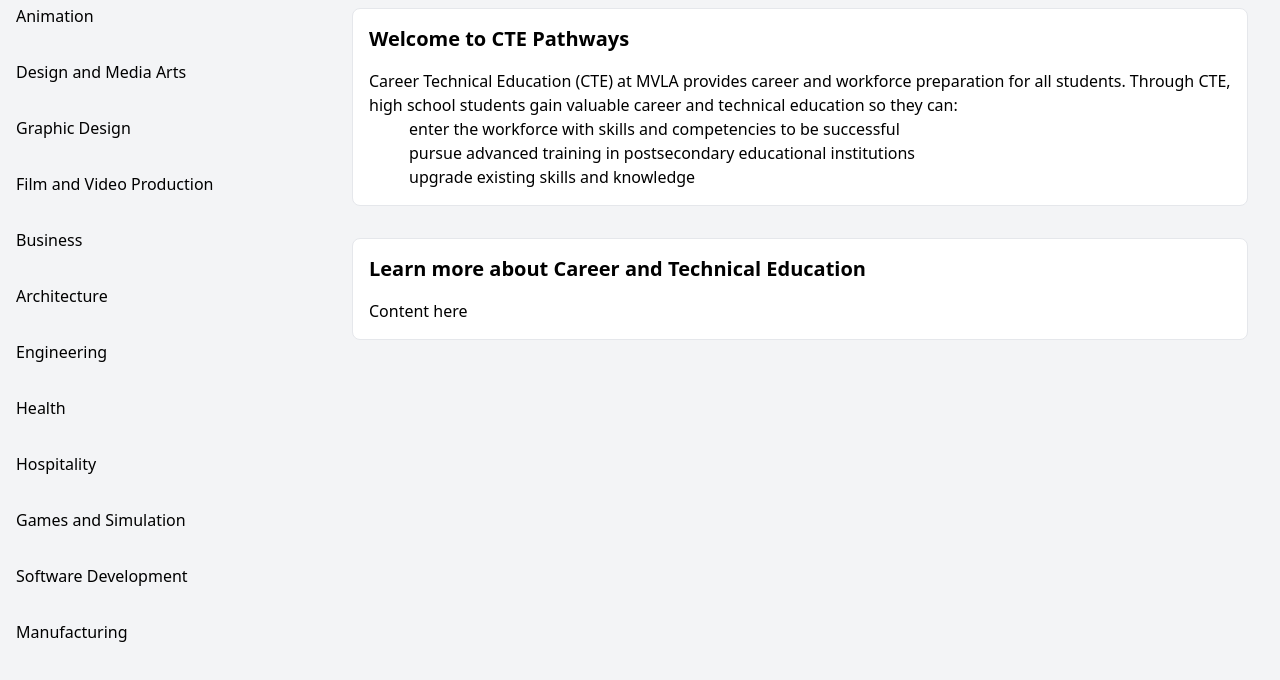
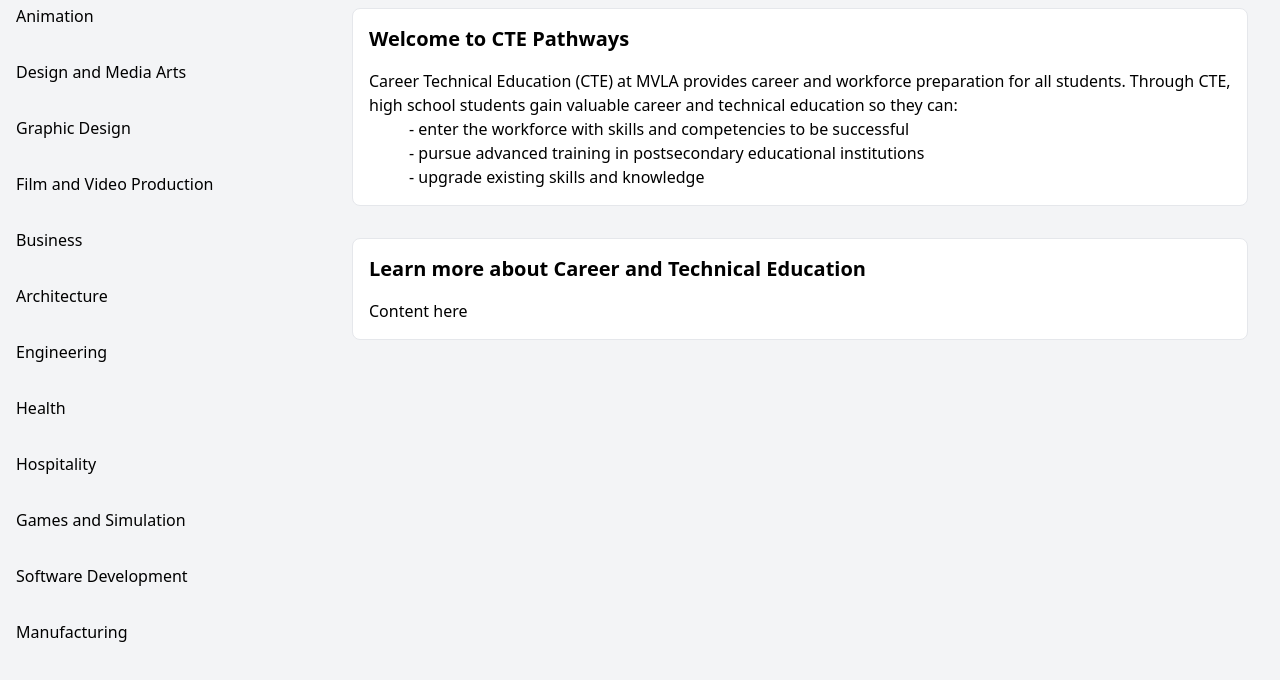
Before and after one commit to owenleonardd/CTEWebsite, a plain HTML site: page index.html in a window 1280 px wide. Shown: the part 92-772 px from the top of the page. Drawn offline with nearby package versions, Linux system fonts and the light colour scheme; a web font is replaced by a local one.

Commit message:
small small change
added hyphens? not really important

```diff
--- a/index.html
+++ b/index.html
@@ -36,9 +36,9 @@
                 <div id="top-content" class="border rounded-lg p-4 bg-white">
                     <h2 class="text-xl font-semibold mb-4">Welcome to CTE Pathways</h2>
                     <p>Career Technical Education (CTE) at MVLA provides career and workforce preparation for all students. Through CTE, high school students gain valuable career and technical education so they can:<br>
-                            <p class = "mx-10">enter the workforce with skills and competencies to be successful</p>
-                            <p class = "mx-10" >pursue advanced training in postsecondary educational institutions</p>
-                            <p class = "mx-10" >upgrade existing skills and knowledge</p>
+                            <p class = "mx-10">- enter the workforce with skills and competencies to be successful</p>
+                            <p class = "mx-10" >- pursue advanced training in postsecondary educational institutions</p>
+                            <p class = "mx-10" >- upgrade existing skills and knowledge</p>
                     </p>
                 </div>
                 <div id="bottom-content" class="border rounded-lg p-4 bg-white">
```
